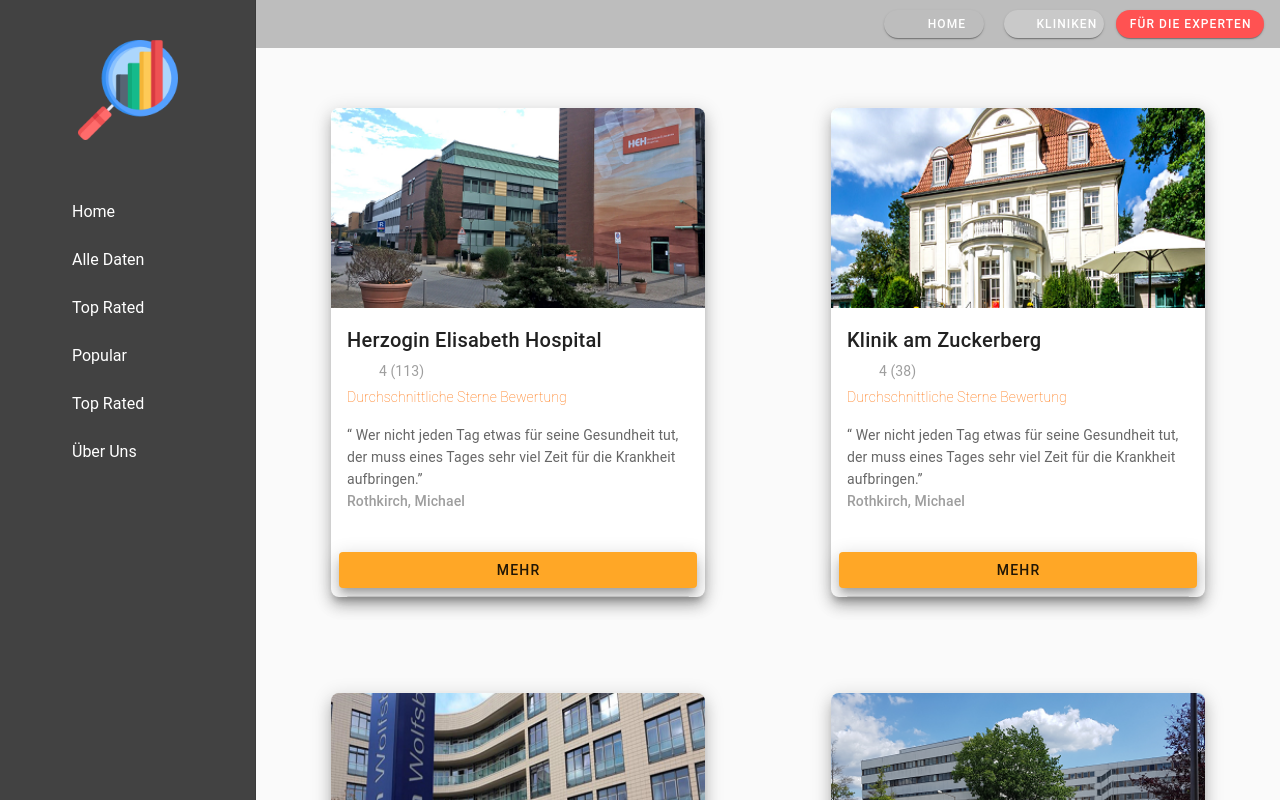
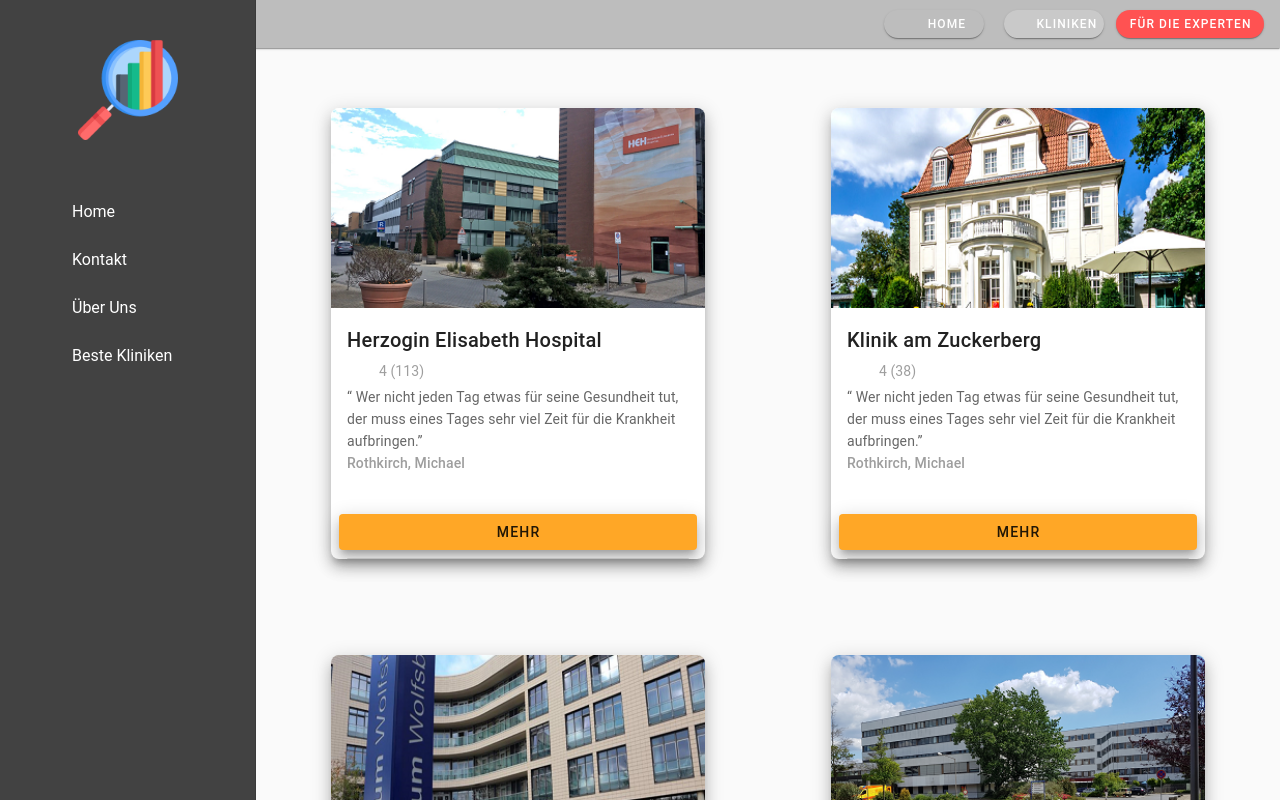
Before and after one commit to 2-Gruppe/Vue.js, a Vue app: page /Cards in a window 1280 px wide. Both pictures are taken after a click on the button 28 px from the left and 24 px from the top of the page. Shown: the top 800 px of the page. Built offline with nearby package versions, Linux system fonts and the light colour scheme; the HTML template or start-up script is replaced by a standard one.

Commit message:
Navbar OK

```diff
--- a/src/Hospitals/Herzogin.vue
+++ b/src/Hospitals/Herzogin.vue
@@ -39,7 +39,17 @@
 
     <!-- GoogleMaps carousel -->
 
-    <v-card elevation="24" class="mx-auto my-12" xs12 sm6 md4 lg3 v-if="!show">
+    <v-card
+      elevation="24"
+      min-width="374"
+      max-width="750"
+      class="mx-auto my-6"
+      xs12
+      sm6
+      md4
+      lg3
+      v-if="!show"
+    >
       <v-system-bar lights-out> </v-system-bar>
 
       <v-carousel
@@ -81,7 +91,7 @@
     <v-card
       elevation="10"
       tile
-      class=" my-12 rounded-lg "
+      class=" my-12 rounded-lg  "
       xs12
       sm6
       md4
@@ -109,7 +119,7 @@
         :headers="headers"
         :items="klinikdaten"
         :search="search"
-        class="elevation-1 text-sm-center"
+        class="elevation-1 text-sm-center "
       >
         <template v-slot:item.gesamt="{ item }">
           <v-chip :color="getFarbe(item.gesamt)" dark>
@@ -152,7 +162,7 @@
         :headers="headgoogle"
         :items="google"
         :search="search"
-        class="elevation-5 text-sm-center"
+        class="elevation-5 text-sm-center "
       >
         <template v-slot:item.sterne="{ item }">
           <v-chip :color="getColor(item.sterne)" dark>
@@ -179,21 +189,22 @@
       headers: [
         {
           text: 'Kliniken',
-          align: 'start',
+          align: 'center',
           sortable: true,
           value: 'name',
         },
-        { text: 'titel', value: 'titel' },
-        { text: 'komment', value: 'komment' },
-        { text: 'gesamt', value: 'gesamt' },
-        { text: 'positive', value: 'positive' },
-        { text: 'source', value: 'source' },
+        { text: 'Titel', value: 'titel' },
+        { text: 'Komment', value: 'komment', align: 'start' },
+        { text: 'Gesamt', value: 'gesamt' },
+        { text: 'Positive', value: 'positive' },
+        { text: 'Source', value: 'source' },
       ],
       klinikdaten: kjson,
+
       headgoogle: [
         {
           text: 'Kliniken',
-          align: 'start',
+          align: 'center',
           sortable: true,
           value: 'name',
         },
@@ -257,4 +268,4 @@
   },
 };
 </script>
-<style lang=""></style>
+<style scoped></style>
--- a/src/components/Cards.vue
+++ b/src/components/Cards.vue
@@ -6,7 +6,7 @@
         sm6
         md4
         lg3
-        hover
+        expand-on-hover
         v-for="n in KlinikDaten"
         :key="n"
         elevation="10"
@@ -35,11 +35,9 @@
 
           <div
             class="my-4 text-subtitle-2 font-weight-thin orange--text text--accent-4"
-          >
-            Durchschnittliche Sterne Bewertung
-          </div>
+          ></div>
 
-          <q>
+          <q class="mb-2">
             Wer nicht jeden Tag etwas für seine Gesundheit tut, der muss eines
             Tages sehr viel Zeit für die Krankheit aufbringen.</q
           >
--- a/src/components/Navbar.vue
+++ b/src/components/Navbar.vue
@@ -1,6 +1,6 @@
 <template lang="">
   <nav>
-    <v-app-bar color="grey lighten-1" dark flat padless fixed dense>
+    <v-app-bar color="grey lighten-1" elevation="1" dark dense fixed>
       <v-app-bar-nav-icon id="drawerIcon" @click="drawer = !drawer">
       </v-app-bar-nav-icon>
       <img class="mr-3" :src="require('../assets/analytics.png')" height="35" />
@@ -50,12 +50,7 @@
       >
     </v-app-bar>
 
-    <v-navigation-drawer
-      app
-      v-model="drawer"
-      @click="drawer = !drawer"
-      color="grey darken-3"
-    >
+    <v-navigation-drawer app v-model="drawer" color="grey darken-3">
       <v-layout column align-center>
         <v-flex class="my-5">
           <v-img
@@ -97,29 +92,21 @@
       source: 'https://fahricigdem.github.io/klinikbewertungen-react/',
       links: [
         { icon: 'mdi-home', text: 'Home', route: '/' },
+
         {
-          icon: 'mdi-information-variant',
-          text: 'Alle Daten',
-          route: '/Data',
-        },
-        {
-          icon: 'mdi-trophy',
-          text: 'Top Rated ',
+          icon: 'mdi-forum',
+          text: 'Kontakt ',
           route: '/top-rated-movies',
         },
         {
-          icon: 'mdi-television-classic',
-          text: 'Popular',
+          icon: 'mdi-account-supervisor ',
+          text: 'Über Uns',
           route: '/popular-shows',
         },
+
         {
-          icon: 'mdi-medal',
-          text: 'Top Rated ',
-          route: '/top-rated-shows',
-        },
-        {
-          icon: 'mdi-information',
-          text: 'Über Uns',
+          icon: 'mdi-forum',
+          text: 'Beste Kliniken',
           route: '/Uberuns',
         },
       ],
```
